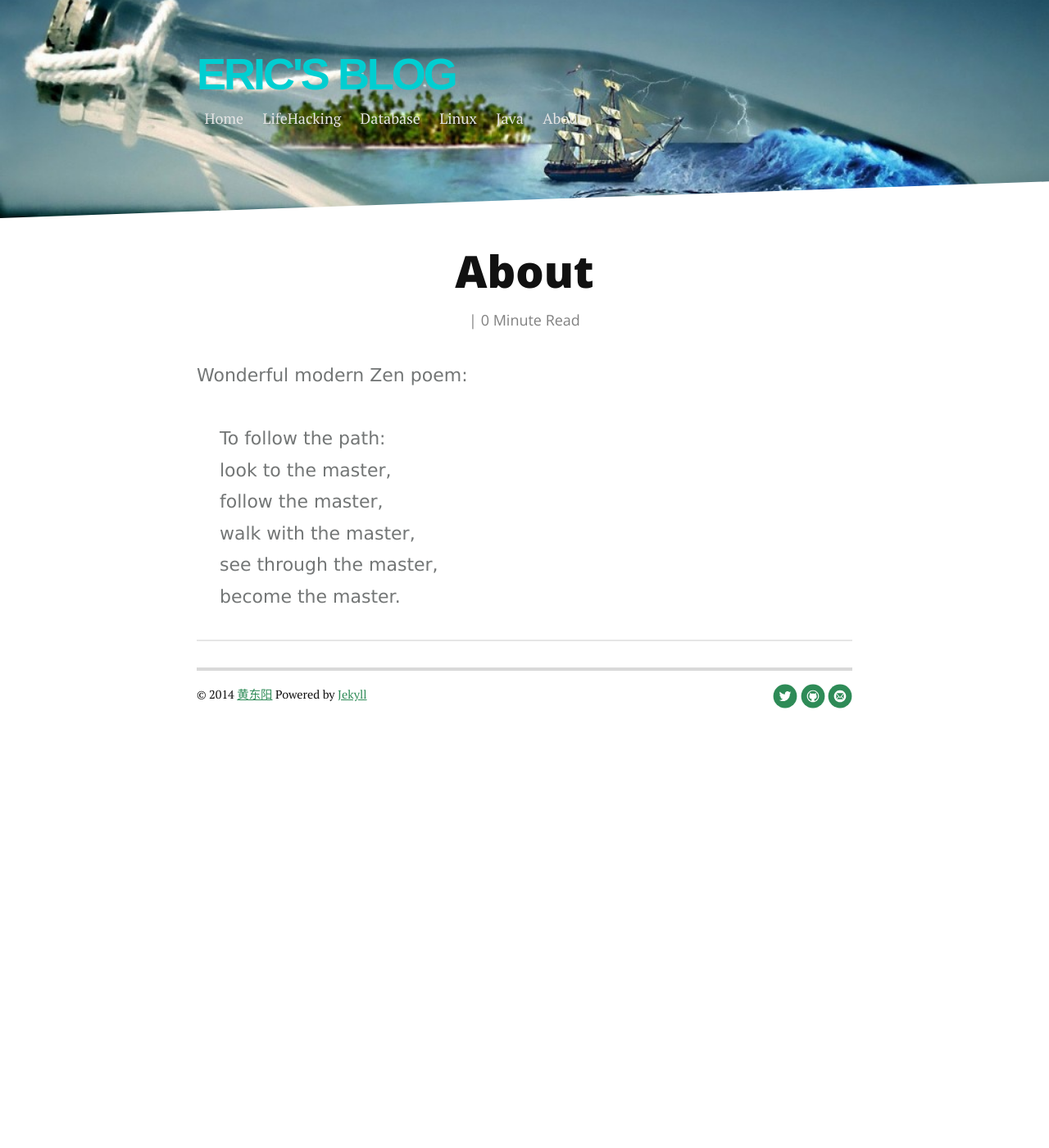
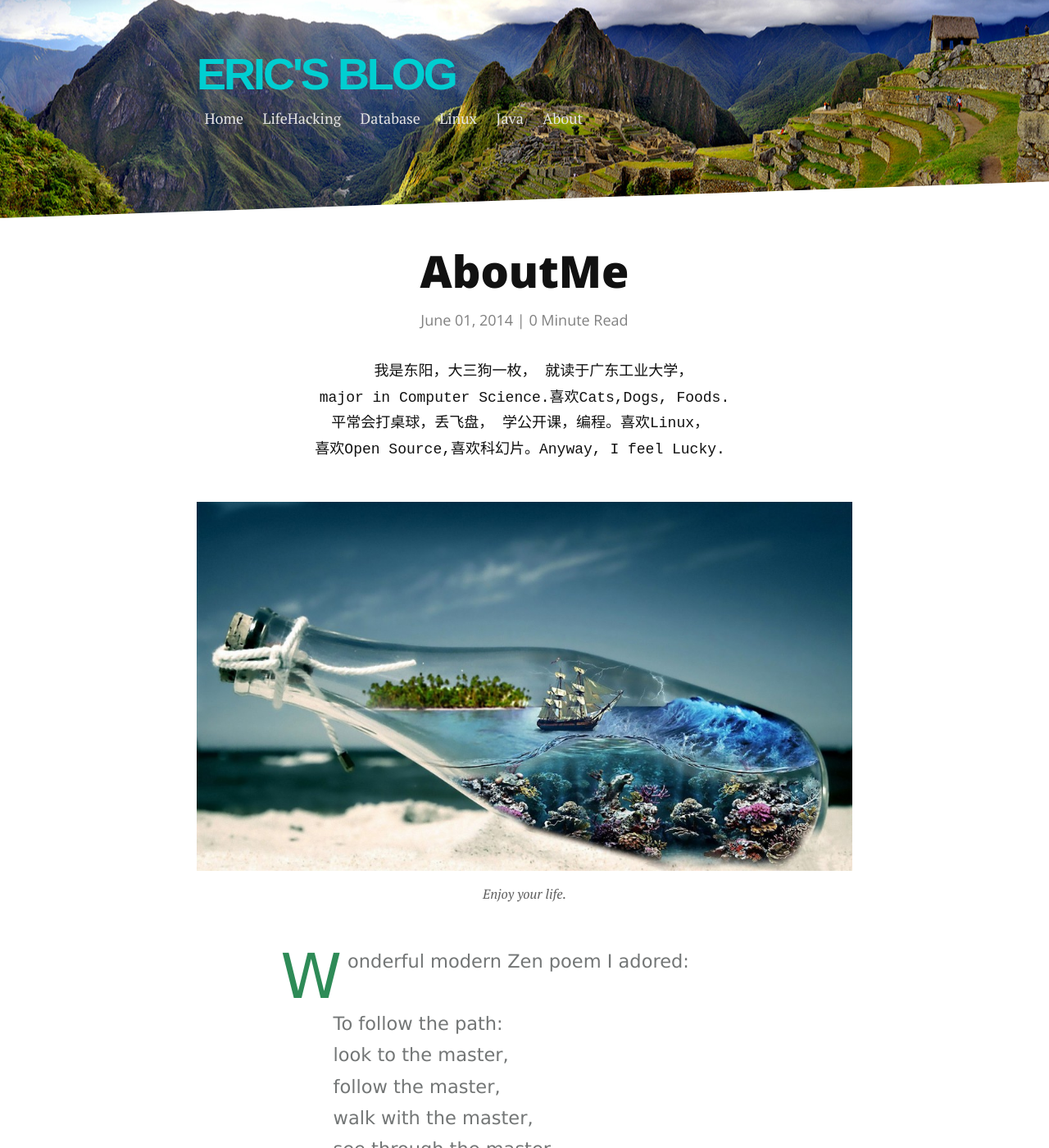
Before and after one commit to Root-shady/Flog, a Jekyll site: the page built from about.html, in a window 1280 px wide and 1400 px high. Shown: the whole window at 82% size. Built offline with Jekyll 4.4.1, drawn with Linux system fonts in a browser that asks for light colours; nearby versions of some CDN libraries; some web fonts are replaced; Markdown is read by kramdown in place of the engine named in the settings; some of the changed text lies outside the part shown.

Commit message:
Change the header picture

```diff
--- a/_includes/head.html
+++ b/_includes/head.html
@@ -11,33 +11,33 @@
         <title>{{ page.title }}</title>
 
         <!-- Favicon -->
-        <link rel="icon" type="image/x-icon" href="{{ site.url }}/assets/img/favicon.ico" />
+        <link rel="icon" type="image/x-icon" href="{{ site.baseurl }}/assets/img/favicon.ico" />
 
         <!-- Come and get me RSS readers -->
         <link rel="alternate" type="application/rss+xml" title="{{ site.name }}" href="{{ site.url }}/feed.xml">
 
         <!-- Stylesheet -->
-        <link rel="stylesheet" href="{{ site.url }}/assets/css/style.css">
+        <link rel="stylesheet" href="{{ site.baseurl }}/assets/css/style.css">
         <!--[if IE 8]><link rel="stylesheet" href="{{ site.url }}/assets/css/ie.css"><![endif]-->
 
         <!-- Modernizr -->
-        <script src="{{ site.url }}/assets/js/modernizr.custom.15390.js" type="text/javascript"></script>
+        <script src="{{ site.baseurl }}/assets/js/modernizr.custom.15390.js" type="text/javascript"></script>
     </head>
 
     <body>
         <div class="header">
             <div class="container">
-                <h1 class="logo"><a href="{{ site.url }}\index.html">{{ site.name }}</a></h1>
+                <h1 class="logo"><a href="{{ site.baseurl }}">{{ site.name }}</a></h1>
                 <nav class="nav-collapse">
                     <ul class="noList">
                     {% for link in site.navigation %}{% assign current = nil %}{% if page.url contains link.url %}{% assign current = 'current' %}{% endif %}
                     {% endfor %}
 
-		    <li><a href="{{ site.url }}{{ link.url }}">Home</a></li>
-		    <li><a href="{{ site.url }}">LifeHacking</a></li>
-		    <li><a href="{{ site.url }}">Database</a></li>
-		    <li><a href="{{ site.url }}">Linux</a></li>
-		    <li><a href="{{ site.url }}">Java</a></li>
+		    <li><a href="{{ site.baseurl }}{{ link.url }}">Home</a></li>
+		    <li><a href="{{ site.baseurl }}">LifeHacking</a></li>
+		    <li><a href="{{ site.baseurl }}">Database</a></li>
+		    <li><a href="{{ site.baseurl }}">Linux</a></li>
+		    <li><a href="{{ site.baseurl }}">Java</a></li>
 		    <li><a href="{{ site.baseurl }}\about.html">About</a></li>
 		    </ul>
                 </nav>
--- a/about.html
+++ b/about.html
@@ -1,10 +1,21 @@
 ---
 layout: post
-title: About
+title: "AboutMe"
+date:	2014-06-01
 ---
+<pre style="text-align:center">   我是东阳，大三狗一枚， 就读于广东工业大学，
+major in Computer Science.喜欢Cats,Dogs, Foods.
+平常会打桌球，丢飞盘， 学公开课，编程。喜欢Linux，
+喜欢Open Source,喜欢科幻片。Anyway, I feel Lucky. </pre>
+<figure>
+    <img src="{{ site.baseurl }}/assets/img/about.jpg" alt="">
+    <figcaption>Enjoy your life.</figcaption>
+</figure>
+
+
 <link href=' http://fonts.googleapis.com/css?family=Trocchi' rel='stylesheet' type='text/css'>
-<pre style = "color: #737676;font-size:22px; font-family:Trocchi, Verdana;">
-Wonderful modern Zen poem:
+<pre style = "color: #737676;font-size:18px; font-family:Trocchi, Verdana;">
+<p class="intro"><span class="dropcap">W</span>onderful modern Zen poem I adored:
 
 	 To follow the path:
 	 look to the master,
```
Also changed, not shown: assets/img/about.jpg (added), assets/img/touring.jpg, 1 other file. Lines whose indentation alone changed are shown as unchanged.
